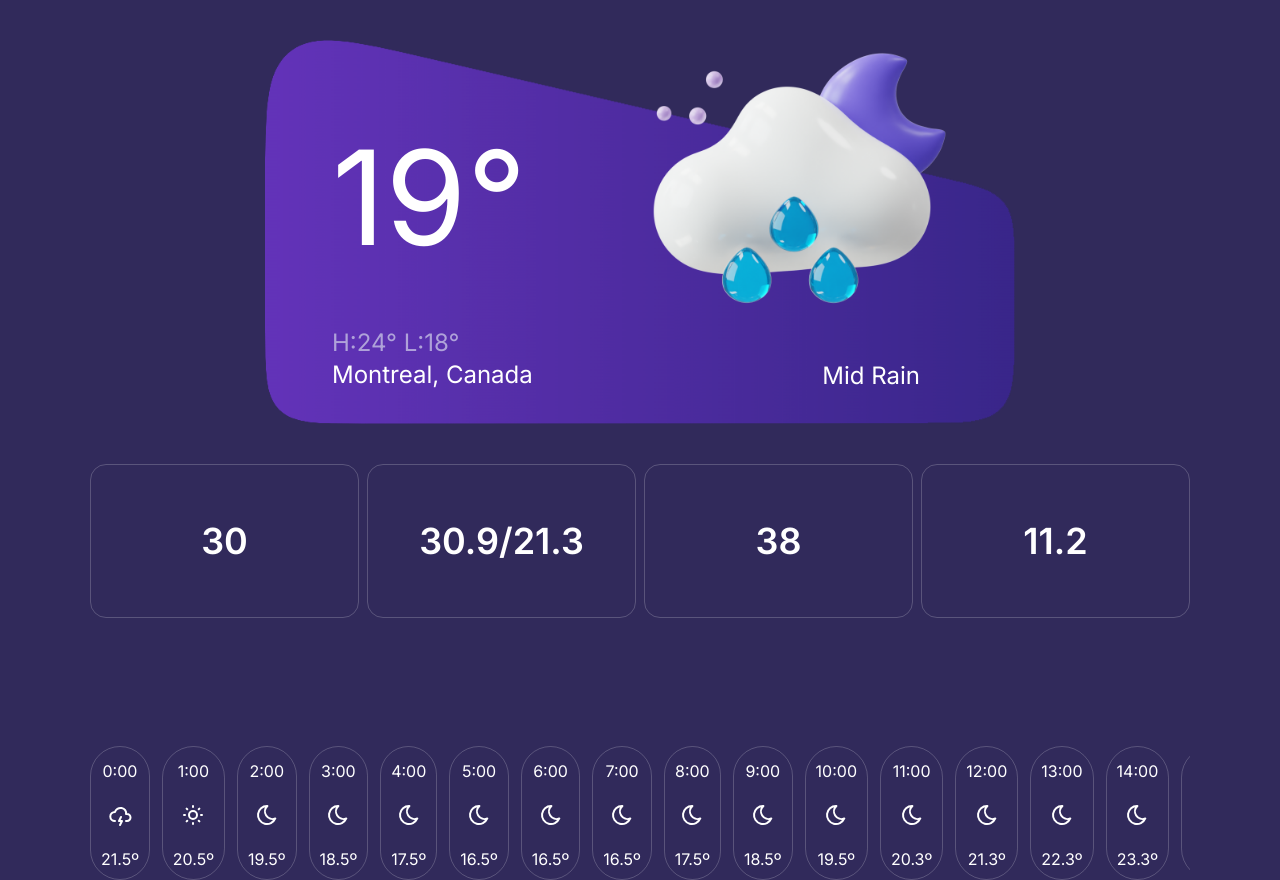
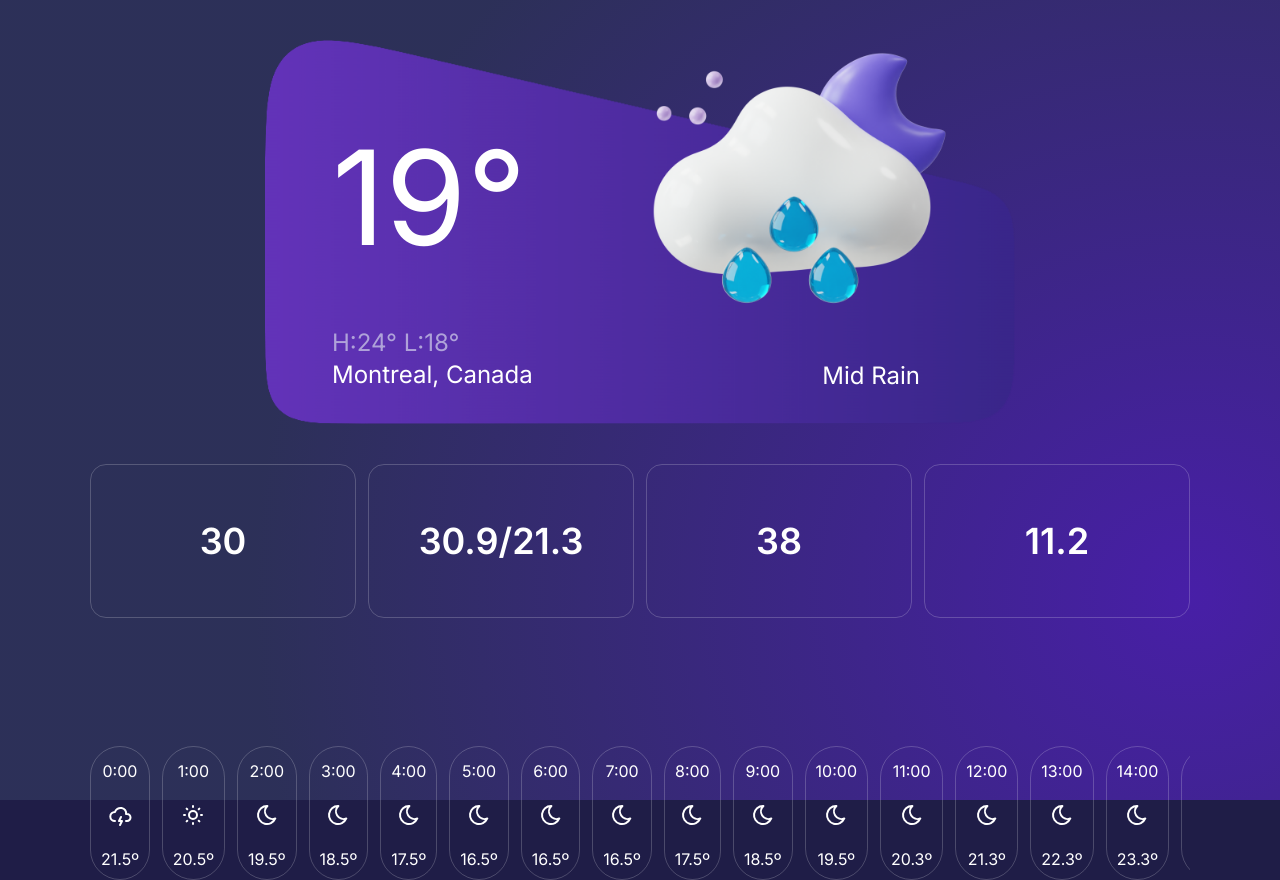
Before and after one commit to francoogilli/weather, a React (Vite) app: page / in a window 1280 px wide. Built offline with nearby package versions, Linux system fonts and the light colour scheme.

Commit message:
Changing background color

```diff
--- a/src/App.css
+++ b/src/App.css
@@ -1,6 +1,20 @@
 @import url('https://fonts.googleapis.com/css2?family=Inter:wght@100;200;300;400;500;600;700;800;900&display=swap');
 
-body{
-    background-color: #312A5B;
+body {
+    background-color: #1F1D47;
     font-family: 'Inter', sans-serif;
+    position: relative;
+    margin: 0;
+    padding: 0;
 }
+
+body::before {
+    content: '';
+    position: fixed;
+    top: 0;
+    left: 0;
+    width: 100%;
+    height: 100%;
+    background: radial-gradient(73.19% 111.55% at 93.07% 74.31%, rgba(76, 32, 177, 0.9) 0%, rgba(46, 51, 90, 0.90) 100%);
+    z-index: -1; /* Coloca la capa antes que el contenido principal */
+}
--- a/src/components/DataMain.jsx
+++ b/src/components/DataMain.jsx
@@ -4,8 +4,8 @@ import SectionContainer from './SectionContainer';
 
 const DataMain = () => {
   return (
-    <SectionContainer className={'py-10 pb-32 text-center grid grid-cols-2 md:grid-cols-2 lg:grid-cols-4 gap-2 font-semibold text-3xl sm:text-4xl text-white items-center justify-center'}>
-      <div className='border border-white/20 rounded-2xl px-8 md:px-16 lg:px-24 py-7 md:py-14 flex items-center justify-center '>30</div>
+    <SectionContainer className={'py-10 pb-32 text-center grid grid-cols-2 md:grid-cols-2 lg:grid-cols-4 gap-3 font-semibold text-3xl sm:text-4xl text-white items-center justify-center'}>
+      <div  className='border border-white/20 rounded-2xl px-8 md:px-16 lg:px-24 py-7 md:py-14 flex items-center justify-center '>30</div>
       <div className='border border-white/20 rounded-2xl px-8 md:px-16 lg:px-24 py-7 md:py-14 flex items-center justify-center '>30.9/21.3</div>
       <div className='border border-white/20 rounded-2xl px-8 md:px-16 lg:px-24 py-7 md:py-14 flex items-center justify-center '>38</div>
       <div className='border border-white/20 rounded-2xl px-8 md:px-16 lg:px-24 py-7 md:py-14 flex items-center justify-center '>11.2</div>
```
